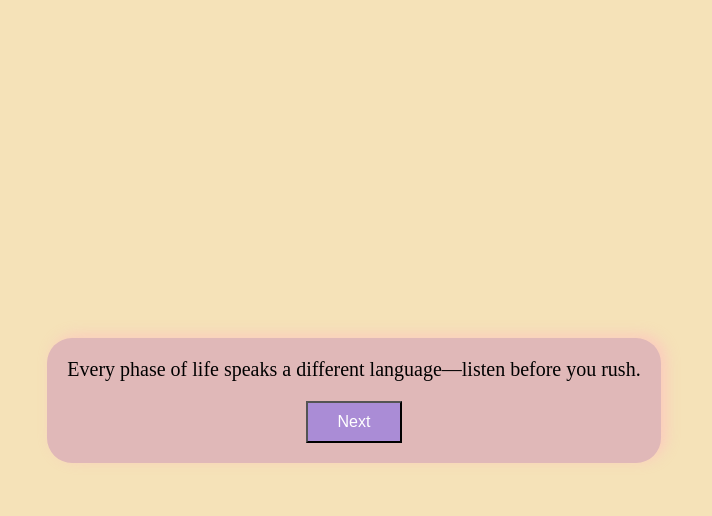
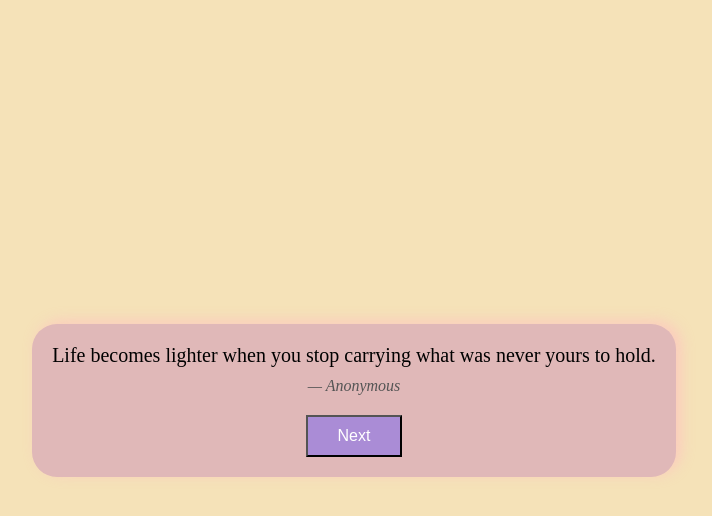
Before and after one commit to shumaila1421/Quotation-Project, a plain HTML site: page index.html in a window 1280 px wide. Both pictures are taken after a click on the button "Next". Shown: the whole page, without its empty margins (286-998 px from the left). Drawn offline with Linux system fonts and the light colour scheme.

Commit message:
unknown authors added

```diff
--- a/index.html
+++ b/index.html
@@ -10,6 +10,7 @@
     <div class="container">
       <div class="quote">
         <p>Sometimes life pauses, not to stop you, but to redirect you.</p>
+        <span class="author">— Unknown</span>
         <button>Next</button>
       </div>
     </div>
--- a/index.js
+++ b/index.js
@@ -1,43 +1,70 @@
 let quote = document.querySelector("p");
 let button = document.querySelector("button");
+let author = document.querySelector(".author");
 
 let quotations = [
-  "Life doesn’t ask if you’re ready; it begins, and you learn while living.",
-  "Some days are meant to teach you, not please you.",
-  "Life is not about having everything, but about finding meaning in what you have.",
-  "The most important journeys in life happen quietly, inside you.",
-  "Life becomes lighter when you stop carrying what was never yours to hold.",
-  "Time will heal everything.",
-  "Every phase of life speaks a different language—listen before you rush.",
-  "Life tests you to shape you, not to break you.",
-  "Sometimes life pauses, not to stop you, but to redirect you.",
-  "Life is a collection of moments; don’t miss them while waiting for perfection.",
-  "The beauty of life lies in its uncertainty.",
-  "Life teaches patience by making you wait and wisdom by making you fall.",
-  "Life doesn’t change overnight, but small choices change it forever",
-  "Silence is golden.",
-  "Keep moving forward.",
+  {
+    text: "Life doesn’t ask if you’re ready; it begins, and you learn while living.",
+    author: "Unknown",
+  },
+  {
+    text: "Some days are meant to teach you, not please you.",
+    author: "Unknown",
+  },
+  {
+    text: "Life is not about having everything, but about finding meaning in what you have.",
+    author: "Anonymous",
+  },
+  {
+    text: "The most important journeys in life happen quietly, inside you.",
+    author: "Unknown",
+  },
+  {
+    text: "Life becomes lighter when you stop carrying what was never yours to hold.",
+    author: "Anonymous",
+  },
+  { text: "Time will heal everything.", author: "Unknown" },
+  {
+    text: "Every phase of life speaks a different language—listen before you rush.",
+    author: "Unknown",
+  },
+  {
+    text: "Life tests you to shape you, not to break you.",
+    author: "Anonymous",
+  },
+  {
+    text: "Sometimes life pauses, not to stop you, but to redirect you.",
+    author: "Unknown",
+  },
+  {
+    text: "Life is a collection of moments; don’t miss them while waiting for perfection.",
+    author: "Anonymous",
+  },
 ];
 
 let colors = ["#f5c7b8", "#d9b8f5", "#a8d5ba", "#c2d9f5", "#f5e2b8", "#e0b8b8"];
 
 const generateQuote = () => {
-  quote.style.opacity = 0; // fade out
+  quote.style.opacity = 0;
+  author.style.opacity = 0; // fade out author too
 
   setTimeout(() => {
-    // Change the quote text
     let randomIndex = Math.floor(Math.random() * quotations.length);
-    quote.textContent = quotations[randomIndex];
 
-    // Random background color for body
+    // Update quote and author
+    quote.textContent = quotations[randomIndex].text;
+    author.textContent = `— ${quotations[randomIndex].author}`;
+
+    // Random background color
     let randomBodyColor = colors[Math.floor(Math.random() * colors.length)];
     document.body.style.backgroundColor = randomBodyColor;
 
-    // Random background color for quote box (so it looks nice, slightly lighter/darker)
     let randomQuoteColor = colors[Math.floor(Math.random() * colors.length)];
     quote.parentElement.style.backgroundColor = randomQuoteColor;
 
-    quote.style.opacity = 1; // fade in
+    // Fade in
+    quote.style.opacity = 1;
+    author.style.opacity = 1;
   }, 500);
 };
 
--- a/style.css
+++ b/style.css
@@ -42,3 +42,11 @@ button:hover {
 p {
   transition: opacity 0.5s ease-in-out;
 }
+.author {
+  display: block;
+  margin-top: 10px;
+  font-size: 16px;
+  font-style: italic;
+  color: #555;
+  transition: opacity 0.5s ease-in-out;
+}
```
